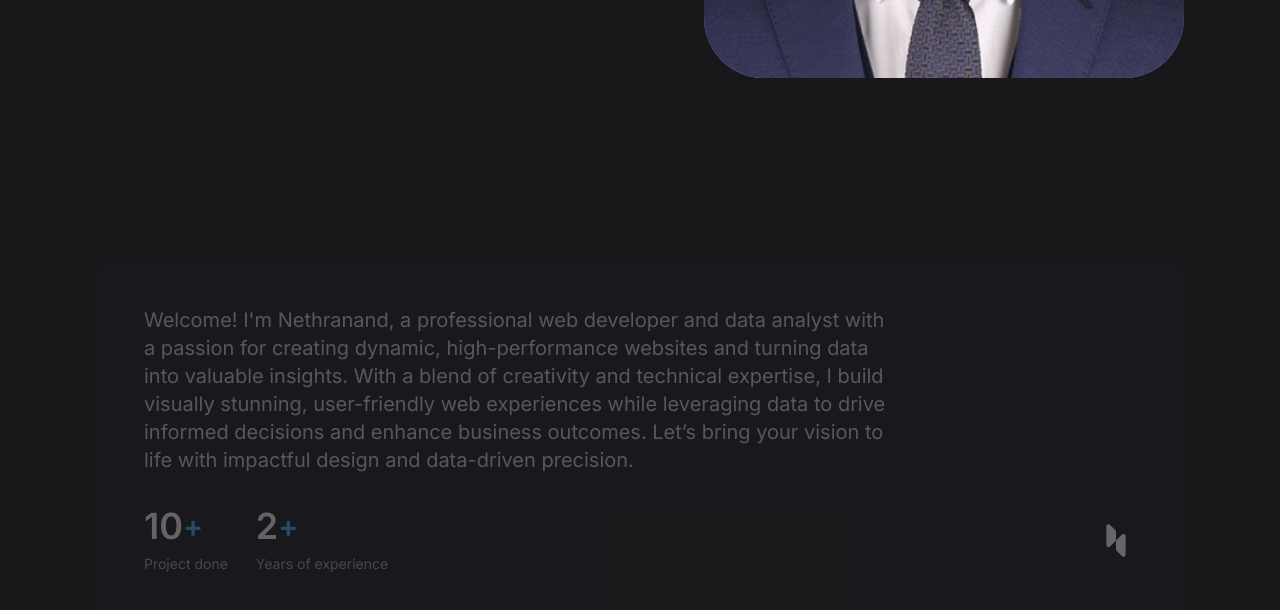
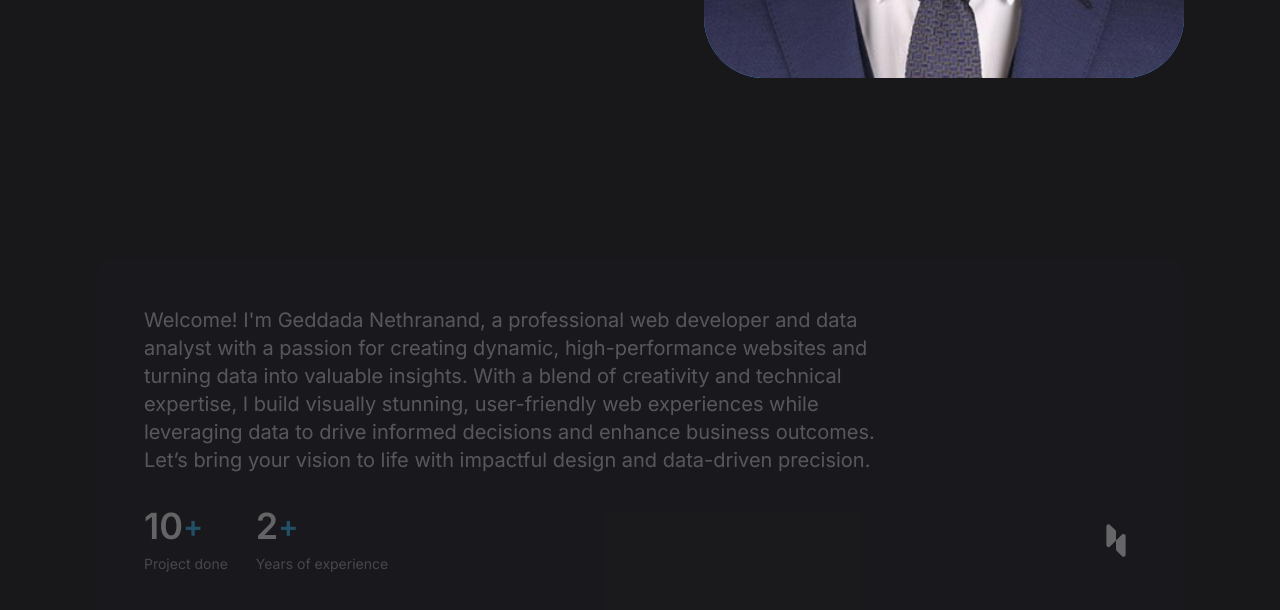
Before and after one commit to Code-Nethranand/portfolio, a React (Vite) app: page / in a window 1280 px wide. Shown: the part 619-1229 px from the top of the page. Built offline with nearby package versions, Linux system fonts and the light colour scheme.

Commit message:
Resume Updated

```diff
--- a/src/components/About.jsx
+++ b/src/components/About.jsx
@@ -20,7 +20,7 @@ const About = () => {
         <div className="container">
             <div className="bg-zinc-800/50 p-7 rounded-2xl md:p-12 reveal-up">
                 <p className="text-zinc-300 mb-4 md:mb-8 md:text-xl md:max-w-[60ch]">
-                    Welcome! I'm Nethranand, a professional web developer and data analyst with a passion for creating dynamic, high-performance websites and turning data into valuable insights. With a blend of creativity and technical expertise, I build visually stunning, user-friendly web experiences while leveraging data to drive informed decisions and enhance business outcomes. Let’s bring your vision to life with impactful design and data-driven precision.
+                    Welcome! I'm Geddada Nethranand, a professional web developer and data analyst with a passion for creating dynamic, high-performance websites and turning data into valuable insights. With a blend of creativity and technical expertise, I build visually stunning, user-friendly web experiences while leveraging data to drive informed decisions and enhance business outcomes. Let’s bring your vision to life with impactful design and data-driven precision.
                 </p>
 
                 <div className="flex flex-wrap items-center gap-4 md:gap-7">
```
Also changed, not shown: 1 other file (tests, documents, lock files or other folders).
